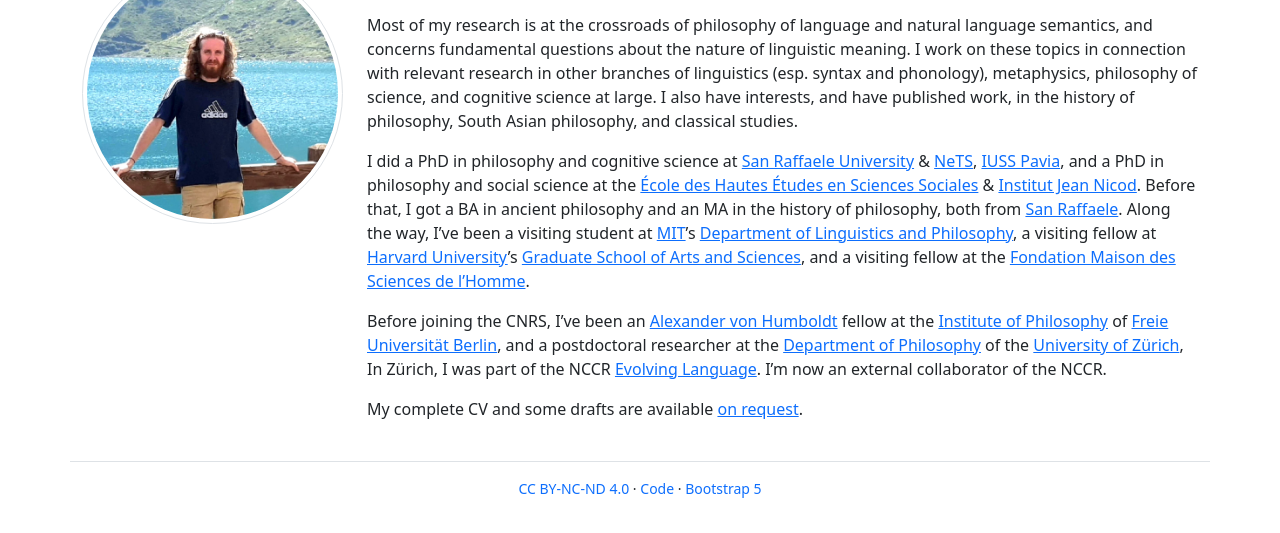
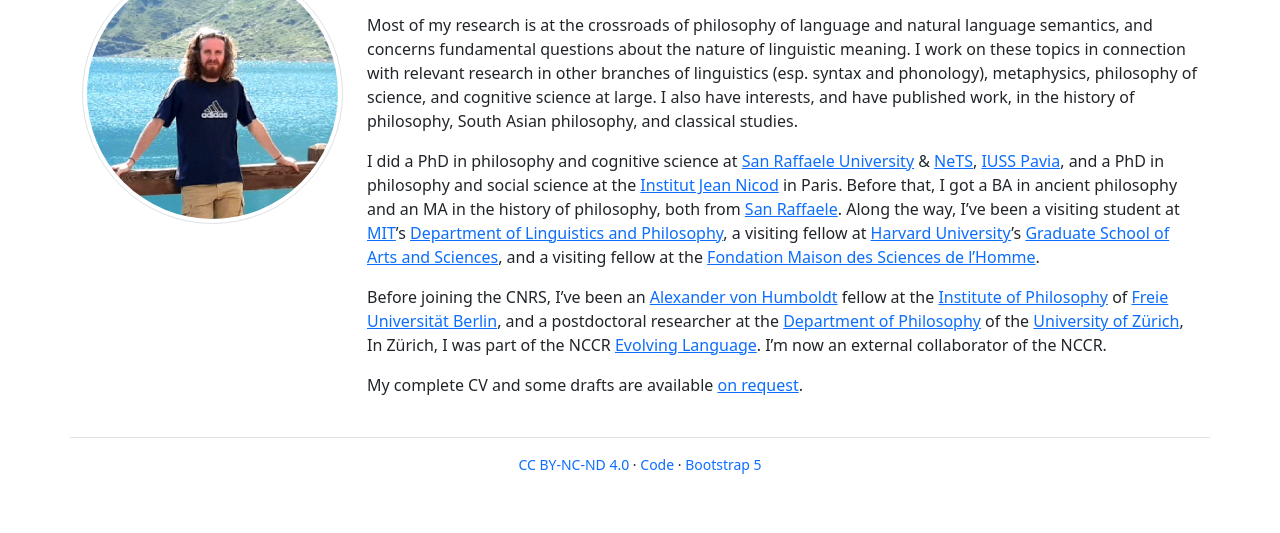
Before and after one commit to rouillel/rouillel.github.io, a plain HTML site: page index.html in a window 1280 px wide. Shown: the part 229-762 px from the top of the page. Drawn offline with nearby package versions, Linux system fonts and the light colour scheme.

Commit message:
Update index.html

```diff
--- a/index.html
+++ b/index.html
@@ -74,7 +74,7 @@
 				<p>
 					I did a PhD in philosophy and cognitive science at <a href="https://www.unisr.it" target="_blank" rel="noopener">San Raffaele University</a> &amp;
 					<a href="http://nets.iusspavia.it" target="_blank" rel="noopener">NeTS</a>, <a href="http://www.iusspavia.it" target="_blank" rel="noopener">IUSS Pavia</a>,
-					and a PhD in philosophy and social science at the <a href="https://www.ehess.fr" target="_blank" rel="noopener">&Eacute;cole des Hautes &Eacute;tudes en Sciences Sociales</a> &amp; <a href="http://www.institutnicod.org" target="_blank" rel="noopener">Institut Jean Nicod</a>.
+					and a PhD in philosophy and social science at the <a href="http://www.institutnicod.org" target="_blank" rel="noopener">Institut Jean Nicod</a> in Paris.
 					Before that, I got a BA in ancient philosophy and an MA in the history of philosophy, both from <a href="https://www.unisr.it" target="_blank" rel="noopener">San Raffaele</a>.
 					Along the way, I&rsquo;ve been a visiting student at <a href="https://web.mit.edu/" target="_blank" rel="noopener">MIT</a>&rsquo;s <a href="https://philosophy.mit.edu" target="_blank" rel="noopener">Department of Linguistics and Philosophy</a>,
 					a visiting fellow at <a href="https://www.harvard.edu" target="_blank" rel="noopener">Harvard University</a>&rsquo;s <a href="https://gsas.harvard.edu" target="_blank" rel="noopener">Graduate School of Arts and Sciences</a>,
```
